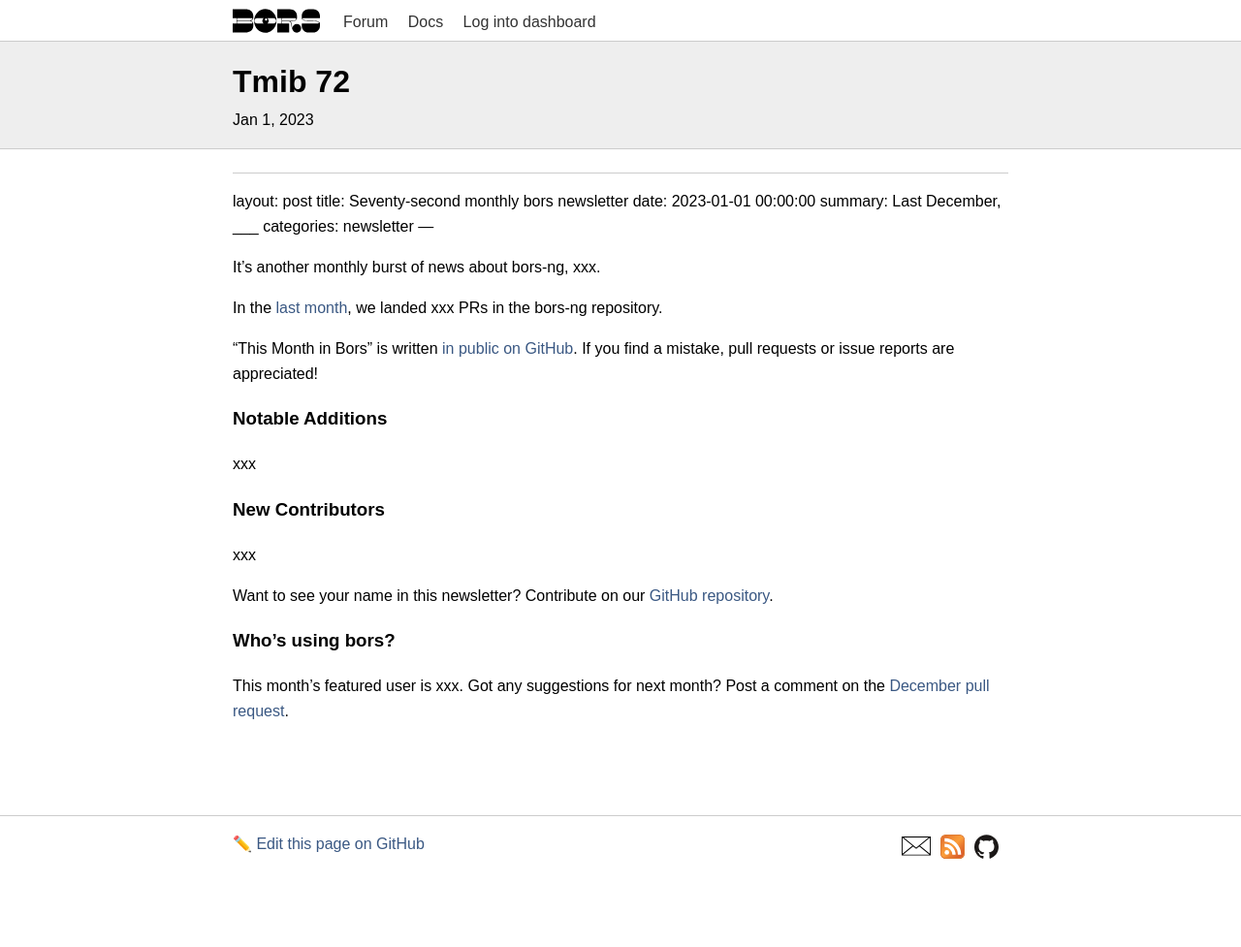
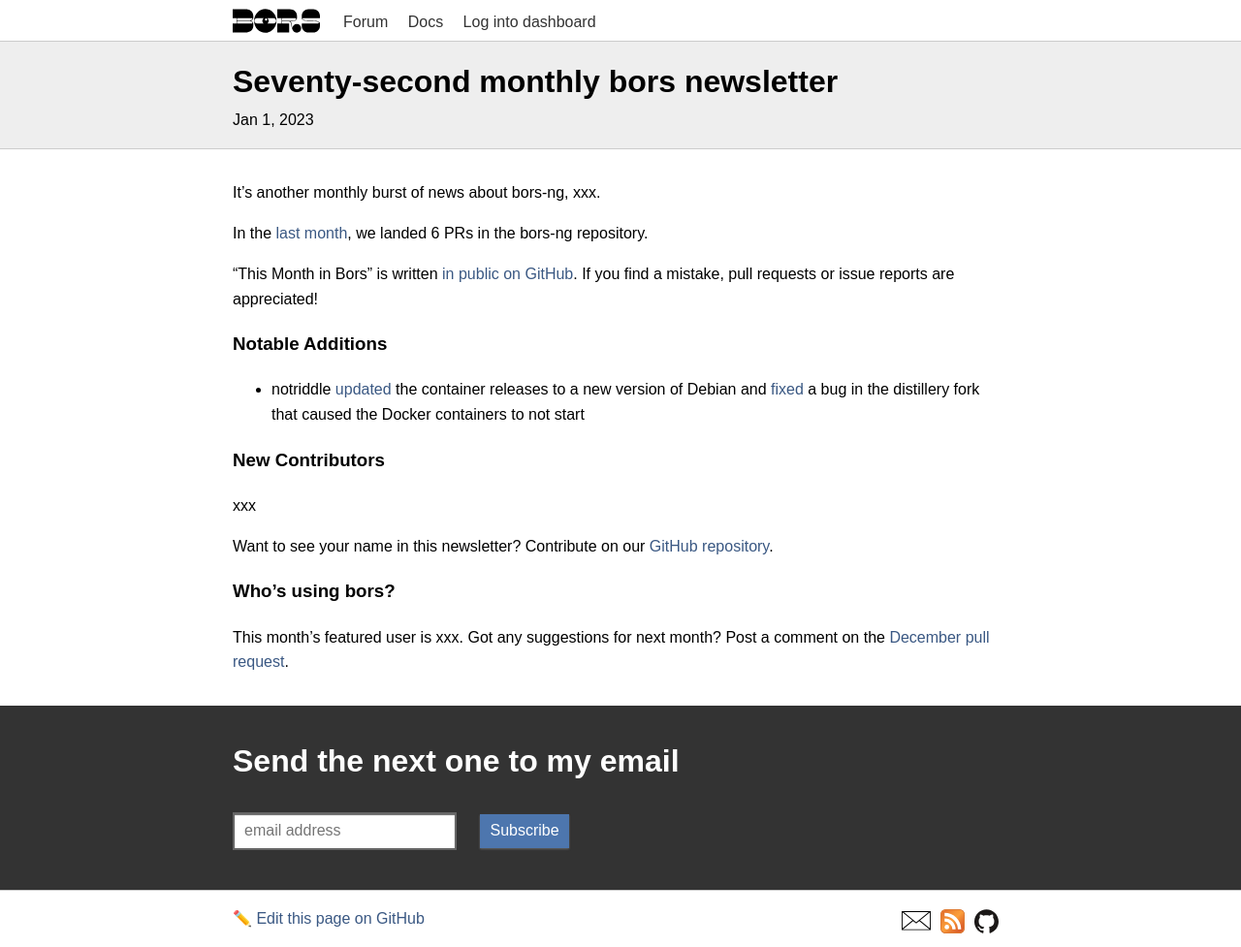
Before and after one commit to bors-ng/bors-ng.github.io, a Jekyll site: the page built from bors-ng.github.io/_posts/2023-01-01-tmib-72.md, in a window 1280 px wide. Shown: the whole page at 97% size. Built offline with Jekyll 4.4.1, drawn with Linux system fonts in a browser that asks for light colours; our own code applies the rules of GitHub Pages for plain Markdown files; before the commit the page ends 900 px from its top, so only the background shows below that.

Commit message:
Add bors-ng/bors-ng#1577 and bors-ng/bors-ng#1586

```diff
--- a/bors-ng.github.io/_posts/2023-01-01-tmib-72.md
+++ b/bors-ng.github.io/_posts/2023-01-01-tmib-72.md
@@ -1,4 +1,3 @@
-
 ---
 layout:     post
 title:      Seventy-second monthly bors newsletter
@@ -10,7 +9,7 @@
 It's another monthly burst of news about bors-ng, xxx.
 
 In the [last month](https://github.com/bors-ng/bors-ng/pulls?q=is%3Apr+is%3Amerged+closed%3A2022-12-01..2022-12-31),
-we landed xxx PRs in the bors-ng repository.
+we landed 6 PRs in the bors-ng repository.
 
 "This Month in Bors" is written [in public on GitHub][GitHub for TMiB].
 If you find a mistake, pull requests or issue reports are appreciated!
@@ -20,7 +19,7 @@
 
 ### Notable Additions
 
-xxx
+* notriddle [updated](https://github.com/bors-ng/bors-ng/pull/1577) the container releases to a new version of Debian and [fixed](https://github.com/bors-ng/bors-ng/pull/1586) a bug in the distillery fork that caused the Docker containers to not start
 
 
 ### New Contributors
```
